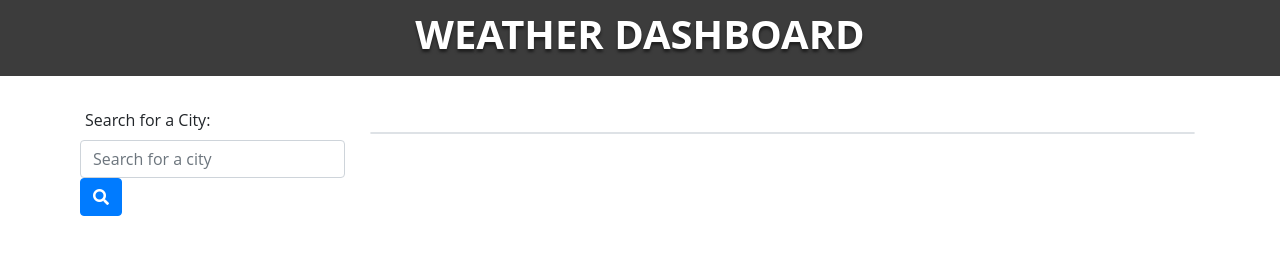
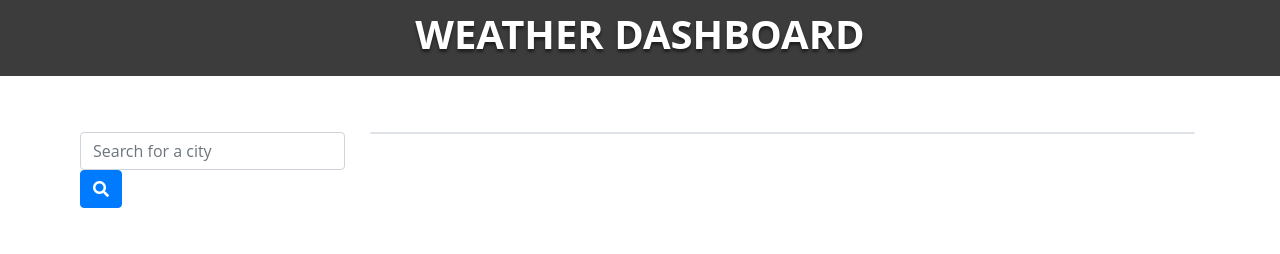
Before and after one commit to Taiyahm/Weather-Dashboard, a plain HTML site: page index.html in a window 1280 px wide. Drawn offline with nearby package versions, Linux system fonts and the light colour scheme; no server answers.

Commit message:
updated HTML

```diff
--- a/index.html
+++ b/index.html
@@ -20,7 +20,7 @@
         <div class="row">
             <div id="content-left" class="col-md-3">
                 <form>
-                    <label for="search-city">Search for a City:</label>
+                    <label for="search-city"></label>
                     <div class="form-row">
                         <input id="search-city" class="form-control" name="city" placeholder="Search for a city"></input>
                         <button id="search-button" class="btn btn-primary" type="submit"><i class="fas fa-search"></i></button>
```
